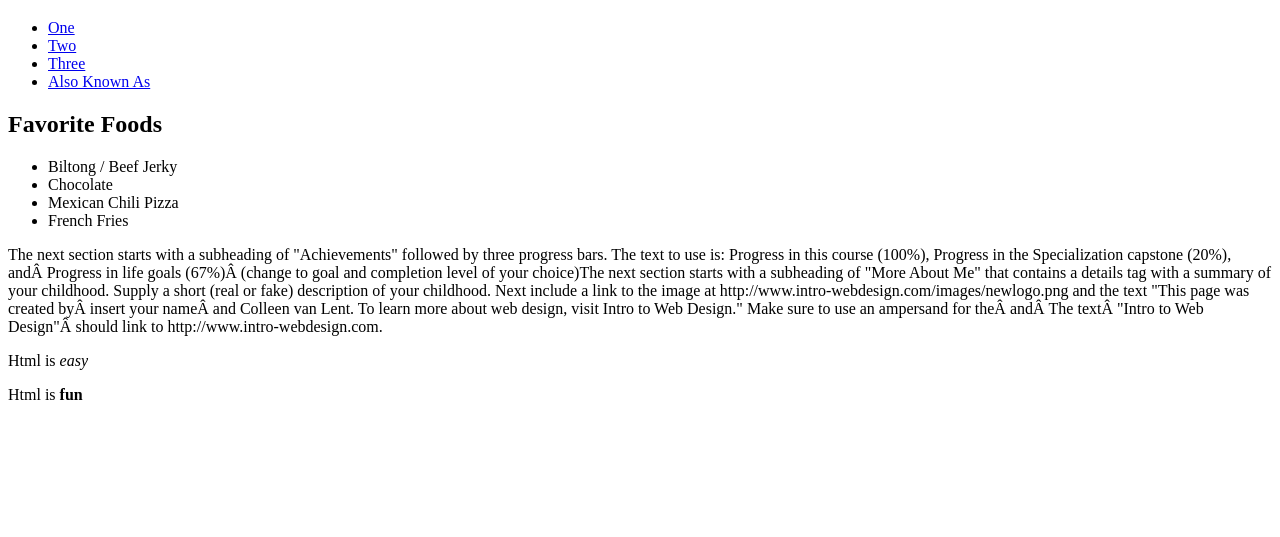
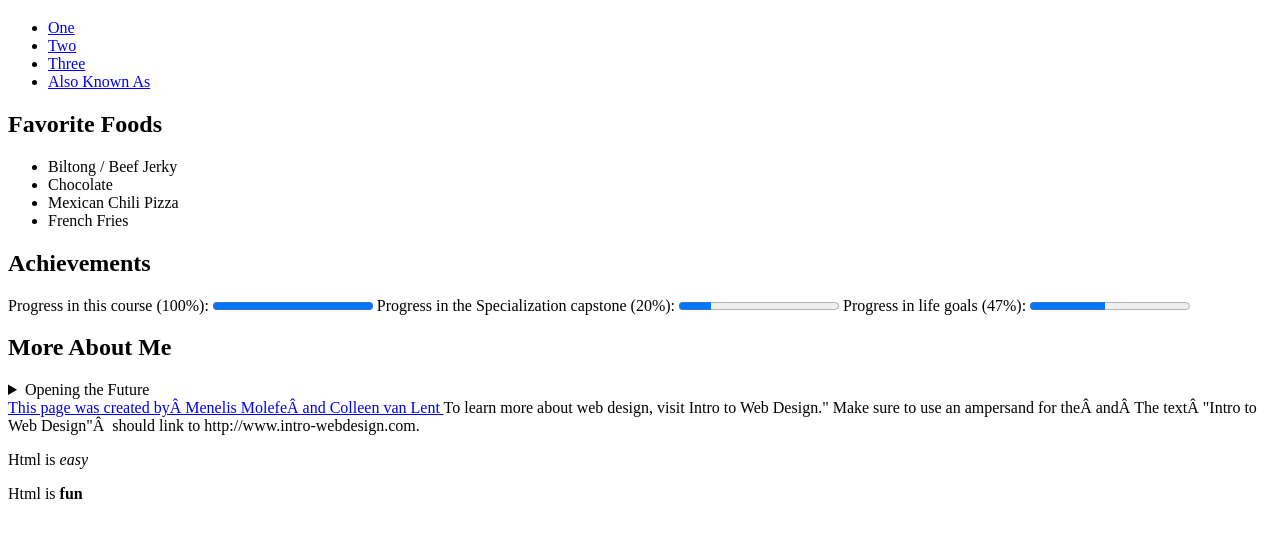
Before and after one commit to Menelisml/project-mene, a plain HTML site: page index.html in a window 1280 px wide. Shown: the part 61-598 px from the top of the page. Drawn offline with Linux system fonts and the light colour scheme.

Commit message:
Update index.html 4

```diff
--- a/index.html
+++ b/index.html
@@ -18,21 +18,45 @@
 		<li> <a href="#section4"> Also Known As </a> </li>
 	</ul>
    </nav>
-
+	<section id="section1">
 	<h2> Favorite Foods </h2>
 	  <ul>
-
 		<li> Biltong / Beef Jerky</li>
                 <li> Chocolate </li>
 		<li> Mexican Chili Pizza </li>
 		<li> French Fries </li>
 	  </ul>
+		</section>
+	  <section id="section2">
+	  <h2>Achievements</h2>
 
-	  The next section starts with a subheading of "Achievements" followed by three progress bars. The text to use is:
-Progress in this course (100%),
-Progress in the Specialization capstone (20%),
-and Progress in life goals (67%) (change to goal and completion level of your choice)The next section starts with a subheading of "More About Me" that contains a details tag with a summary of your childhood. Supply a short (real or fake) description of your childhood. Next include a link to the image at http://www.intro-webdesign.com/images/newlogo.png and the text "This page was created by insert your name and Colleen van Lent. To learn more about web design, visit Intro to Web Design." Make sure to use an ampersand for the and The text "Intro to Web Design" should link to http://www.intro-webdesign.com.
-	  <p>Html is <em>easy</em></p>
+<label for="course">Progress in this course (100%):</label>
+<progress id="course" value="100" max="100"> 100% </progress>
+
+<label for="capstone">Progress in the Specialization capstone (20%):</label>
+<progress id="capstone" value="20" max="100"> 20% </progress>
+
+<label for="life">Progress in life goals (47%):</label>
+<progress id="life" value="47" max="100"> 47% </progress>
+	  </section>
+	  <section>
+	  <h2>More About Me</h2>
+    <details>
+	  <summary> Opening the Future</summary>
+	    <p> At the age of 8 I opened up my toy car for the first time. Later at age 12
+		    I opened up my first <em>computer</em> that's when I got hooked on all things
+		    <em>tech</em> . Today I plan on using tech to open a better <strong>Future </strong>
+	    </p>
+    </details>
+
+<a href="http://www.intro-webdesign.com/images/newlogo.png "> This page was created by Menelis Molefe and Colleen van Lent
+</a>
+To learn more about web design, visit Intro to Web Design."
+Make sure to use an ampersand for the and The text "Intro to Web Design"
+should link to http://www.intro-webdesign.com.
+
+	  </section>
+		  <p>Html is <em>easy</em></p>
 	  <p>Html is <strong>fun</strong></p>
 
   </body>
```
